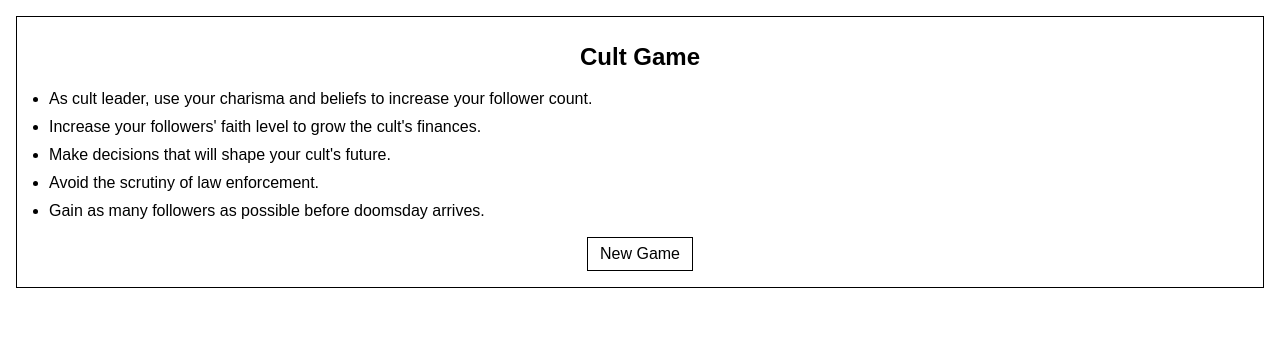
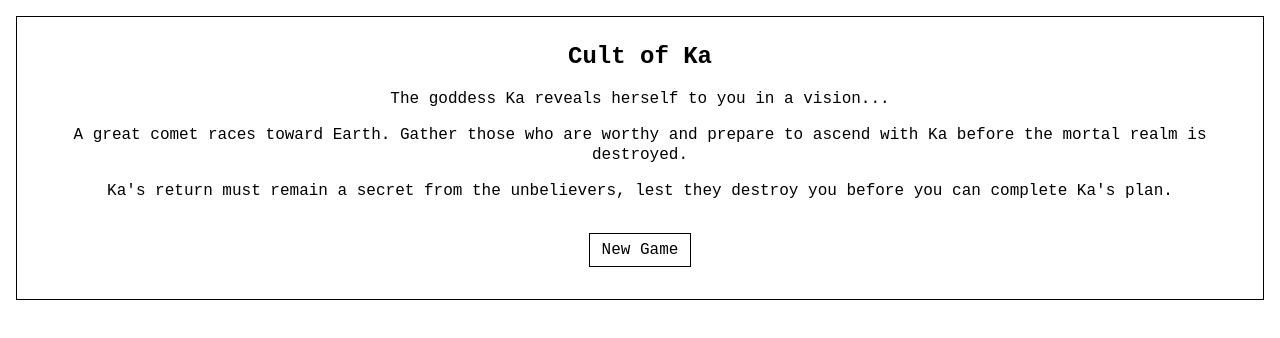
Before and after one commit to ashleyrevlett/github-gameoff-2024, a Vue app: page / in a window 1280 px wide. Shown: the top 338 px of the page. Built offline with nearby package versions, Linux system fonts and the light colour scheme.

Commit message:
Adjust styles, rewrite intro

```diff
--- a/src/components/StatBar.vue
+++ b/src/components/StatBar.vue
@@ -6,8 +6,8 @@
       :cooldown="cooldown"
     />
     <div class="ml-auto">
-      {{ label }}: {{ value.toFixed(1) }}
-      <span v-if="valuePerSecond" class="text-sm">
+      {{ label }} {{ Math.floor(value).toLocaleString() }}
+      <span v-if="valuePerSecond" class="text-xs block text-right">
         (+{{ valuePerSecond.toFixed(1) }}/s)
       </span>
     </div>
--- a/src/components/Stats.vue
+++ b/src/components/Stats.vue
@@ -1,6 +1,9 @@
 <template>
+  <div class="flex justify-between mb-4">
+    <p>{{ gameStore.daysRemaining }} Days Left</p>
+    <p>{{ gameStore.followers }} Followers</p>
+  </div>
   <div>
-    <p>{{ gameStore.daysRemaining }} Days Left</p>
     <StatBar
       label="Favor"
       :value="gameStore.favor"
@@ -26,7 +29,6 @@
     />
   </div>
 
-  <p>Followers: {{ gameStore.followers }}</p>
   <p>Money: {{ gameStore.money }}</p>
 </template>
 
--- a/src/stores/gameStore.js
+++ b/src/stores/gameStore.js
@@ -29,7 +29,7 @@ export const useGameStore = defineStore('gameStore', {
     isPlaying: (state) => state.gameState === GAME_STATES.PLAYING,
     isPaused: (state) => state.gameState === GAME_STATES.PAUSED,
     faithPerSecond: (state) => state.faith * 0.1,
-    daysRemaining: (state) => Math.max(0, Math.floor((state.maxTime - state.elapsedTime) / SECONDS_PER_DAY)),
+    daysRemaining: (state) => Math.max(0, Math.ceil((state.maxTime - state.elapsedTime) / SECONDS_PER_DAY)),
   },
 
   actions: {
--- a/src/styles/main.css
+++ b/src/styles/main.css
@@ -4,7 +4,11 @@
 @tailwind utilities;
 
 body {
-  font-family: Arial, sans-serif;
+  /* font-family: Arial, sans-serif; */
+  /* font-family: system-ui; */
+  font-family: monospace;
+  font-weight: 400;
+  font-size: 16px;
   margin: 0;
   padding: 0;
   background-color: #fff;
--- a/src/views/Game.vue
+++ b/src/views/Game.vue
@@ -1,15 +1,17 @@
 <template>
-  <main v-if="gameStore.isPlaying" class="p-4 flex flex-col md:flex-row gap-4">
+  <main v-if="gameStore.isPlaying" class="">
     <header class="w-100" >
       <Stats />
     </header>
 
-    <button @click="gameStore.pauseTimer" class="btn">Pause</button>
-    <button @click="restartGame" class="btn">Restart</button>
+    <footer class="w-full mt-auto flex flex-row gap-3">
+      <button @click="gameStore.pauseTimer" class="btn flex-1">Pause</button>
+      <button @click="restartGame" class="btn flex-1">Restart</button>
+    </footer>
   </main>
-  <main v-else-if="gameStore.isPaused">
+  <main v-else-if="gameStore.isPaused" class="items-center justify-center">
     PAUSED
-    <button @click="gameStore.unpauseTimer" class="btn">Unpause Timer</button>
+    <button @click="gameStore.unpauseTimer" class="btn">Unpause</button>
   </main>
   <main v-else>
     <section class="p-4 border border-black m-4 text-center">
@@ -39,3 +41,9 @@ function restartGame() {
 }
 
 </script>
+
+<style scoped>
+main {
+  @apply p-4 flex gap-4 w-full min-h-screen flex-col md:flex-row;
+}
+</style>
--- a/src/views/Intro.vue
+++ b/src/views/Intro.vue
@@ -1,15 +1,18 @@
 <template>
   <div class="p-4 m-4 border border-black mb-4 w-100">
-    <h1 class="text-2xl font-bold mb-4 text-center">Cult Game</h1>
-    <ul class="list-disc list-outside ml-4 mb-4">
-      <li class="mb-2 leading-tight">As cult leader, use your charisma and beliefs to increase your follower count.</li>
-      <li class="mb-2 leading-tight">Increase your followers' faith level to grow the cult's finances.</li>
-      <li class="mb-2 leading-tight">Make decisions that will shape your cult's future.</li>
-      <li class="mb-2 leading-tight">Avoid the scrutiny of law enforcement.</li>
-      <li class="mb-2 leading-tight">Gain as many followers as possible before doomsday arrives.</li>
-    </ul>
-    <div class="flex w-100 justify-center">
+    <h1 class="text-2xl font-bold mb-4 text-center">Cult of Ka</h1>
+    <p>The goddess Ka reveals herself to you in a vision...</p>
+    <p>A great comet races toward Earth. Gather those who are worthy and prepare to ascend with Ka before the mortal realm is destroyed.</p>
+    <p>Ka's return must remain a secret from the unbelievers, lest they destroy you before you can complete Ka's plan.</p>
+    <div class="flex w-100 justify-center my-4 mt-8">
       <router-link to="game" class="btn mx-auto">New Game</router-link>
     </div>
   </div>
 </template>
+
+
+<style scoped>
+p {
+  @apply mb-4 leading-tight text-center;
+}
+</style>
```
